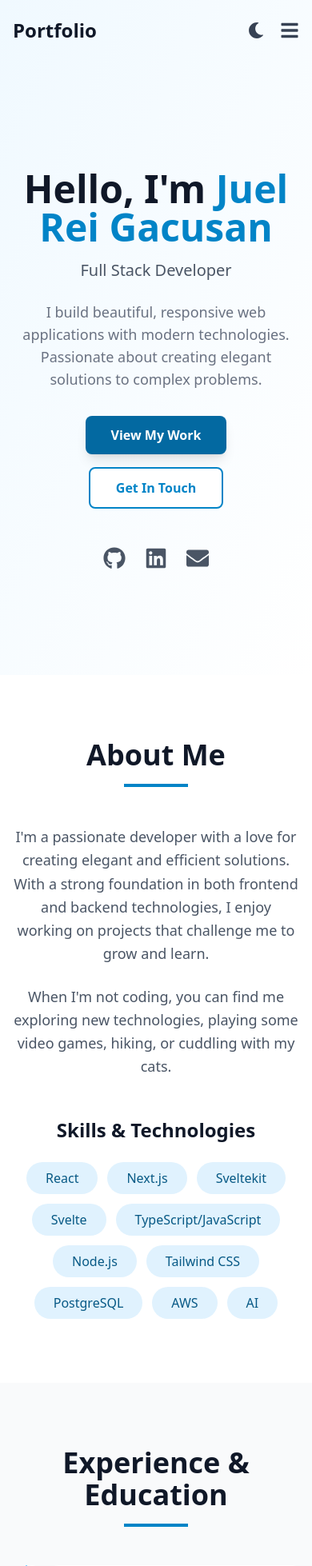
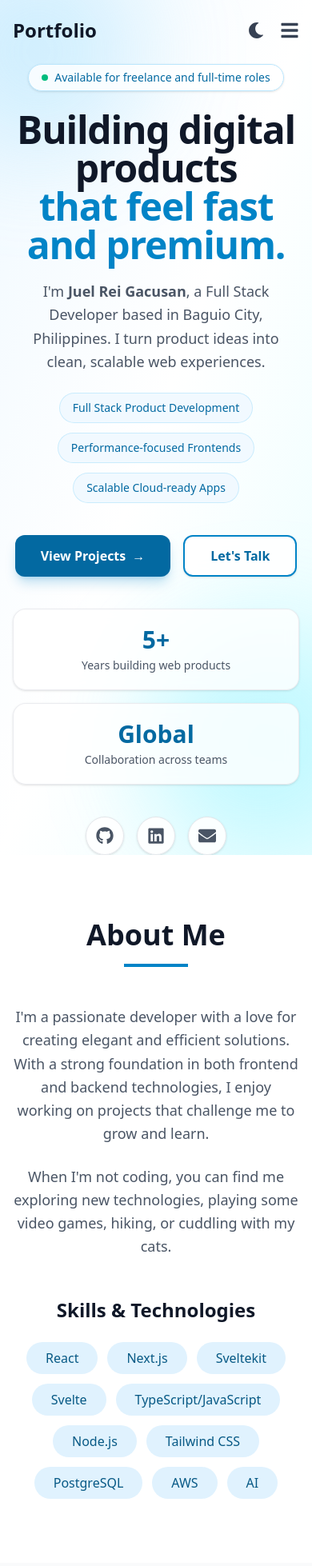
Before and after one commit to jrsgacusan/portfolio, a React (Vite) app: page / in a window 390 px wide. Shown: the top 1958 px of the page at 80% size. Built offline with nearby package versions, Linux system fonts and the light colour scheme.

Commit message:
make it better

```diff
--- a/src/App.tsx
+++ b/src/App.tsx
@@ -6,28 +6,64 @@ import Timeline from './components/Timeline'
 import Projects from './components/Projects'
 import Contact from './components/Contact'
 import Footer from './components/Footer'
+import Reveal from './components/Reveal'
 import { timelineData } from './data/timelineData'
 
 function App() {
   const [isScrolled, setIsScrolled] = useState(false)
+  const [scrollProgress, setScrollProgress] = useState(0)
 
   useEffect(() => {
     const handleScroll = () => {
       setIsScrolled(window.scrollY > 50)
+
+      const scrollTop = window.scrollY
+      const scrollHeight =
+        document.documentElement.scrollHeight - window.innerHeight
+
+      if (scrollHeight <= 0) {
+        setScrollProgress(0)
+        return
+      }
+
+      const progress = Math.min((scrollTop / scrollHeight) * 100, 100)
+      setScrollProgress(progress)
     }
-    window.addEventListener('scroll', handleScroll)
-    return () => window.removeEventListener('scroll', handleScroll)
+
+    handleScroll()
+    window.addEventListener('scroll', handleScroll, { passive: true })
+    window.addEventListener('resize', handleScroll)
+
+    return () => {
+      window.removeEventListener('scroll', handleScroll)
+      window.removeEventListener('resize', handleScroll)
+    }
   }, [])
 
   return (
     <div className="min-h-screen">
+      <div className="fixed top-0 left-0 right-0 z-60 h-[2px]  backdrop-blur-sm pointer-events-none">
+        <div
+          className="h-full bg-linear-to-r from-cyan-400 via-primary-500 to-indigo-500 shadow-[0_0_12px_rgba(14,165,233,0.9)] transition-[width] duration-150 ease-out"
+          style={{ width: `${scrollProgress}%` }}
+          aria-hidden="true"
+        />
+      </div>
       <Header isScrolled={isScrolled} />
       <main>
         <Hero />
-        <About />
-        <Timeline data={timelineData} />
-        <Projects />
-        <Contact />
+        <Reveal>
+          <About />
+        </Reveal>
+        <Reveal delayMs={70}>
+          <Timeline data={timelineData} />
+        </Reveal>
+        <Reveal delayMs={120}>
+          <Projects />
+        </Reveal>
+        <Reveal delayMs={170}>
+          <Contact />
+        </Reveal>
       </main>
       <Footer />
     </div>
--- a/src/components/Hero.tsx
+++ b/src/components/Hero.tsx
@@ -2,54 +2,98 @@ import { getSocialLinks, personalData } from '../data/personalData'
 
 const Hero = () => {
   const socialLinks = getSocialLinks()
+  const focusAreas = [
+    'Full Stack Product Development',
+    'Performance-focused Frontends',
+    'Scalable Cloud-ready Apps',
+  ]
 
   return (
     <section
       id="home"
-      className="min-h-screen flex items-center justify-center bg-gradient-to-br from-primary-50 to-white dark:from-gray-900 dark:to-gray-800 pt-20 px-4 sm:px-6 lg:px-8"
+      className="relative overflow-hidden min-h-screen flex items-center justify-center bg-linear-to-br from-primary-50 via-white to-cyan-50 dark:from-gray-900 dark:via-gray-900 dark:to-gray-800 pt-20 px-4 sm:px-6 lg:px-8"
     >
-      <div className="container mx-auto max-w-4xl text-center">
-        <div className="mb-8">
-          <h1 className="text-5xl sm:text-6xl md:text-7xl font-bold text-gray-900 dark:text-gray-100 mb-4">
-            Hello, I'm{' '}
-            <span className="text-primary-600 dark:text-primary-400">
-              {personalData.name}
-            </span>
-          </h1>
-          <p className="text-xl sm:text-2xl text-gray-600 dark:text-gray-300 mb-6">
-            {personalData.title}
-          </p>
-          <p className="text-lg text-gray-500 dark:text-gray-400 max-w-2xl mx-auto mb-8">
-            {personalData.heroDescription}
-          </p>
+      <div className="pointer-events-none absolute -top-16 -left-20 h-64 w-64 rounded-full bg-primary-300/30 blur-3xl dark:bg-primary-700/30" />
+      <div className="pointer-events-none absolute bottom-0 -right-20 h-72 w-72 rounded-full bg-cyan-300/30 blur-3xl dark:bg-cyan-900/40" />
+
+      <div className="container relative mx-auto max-w-5xl text-center">
+        <div className="inline-flex items-center gap-2 rounded-full border border-primary-200 bg-white/80 px-4 py-1.5 text-sm font-medium text-primary-700 shadow-sm backdrop-blur dark:border-primary-700 dark:bg-gray-800/80 dark:text-primary-300">
+          <span className="h-2 w-2 rounded-full bg-emerald-500" />
+          Available for freelance and full-time roles
         </div>
 
-        <div className="flex flex-wrap justify-center gap-4 mb-12">
+        <h1 className="mt-6 text-5xl sm:text-6xl md:text-7xl font-black tracking-tight text-gray-900 dark:text-gray-100">
+          Building digital products
+          <span className="block text-primary-600 dark:text-primary-400">
+            that feel fast and premium.
+          </span>
+        </h1>
+
+        <p className="mt-5 text-lg sm:text-xl text-gray-600 dark:text-gray-300 max-w-3xl mx-auto leading-relaxed">
+          I&apos;m <span className="font-semibold">{personalData.name}</span>, a{' '}
+          {personalData.title} based in {personalData.location}. I turn product
+          ideas into clean, scalable web experiences.
+        </p>
+
+        <div className="mt-6 flex flex-wrap justify-center gap-3">
+          {focusAreas.map(area => (
+            <span
+              key={area}
+              className="rounded-full border border-primary-200/70 bg-primary-50/90 px-4 py-2 text-sm font-medium text-primary-700 dark:border-primary-700/60 dark:bg-primary-900/40 dark:text-primary-200"
+            >
+              {area}
+            </span>
+          ))}
+        </div>
+
+        <div className="mt-10 flex flex-wrap justify-center gap-4">
           <a
             href="#projects"
-            className="px-8 py-3 bg-primary-700 text-white rounded-lg font-semibold hover:bg-primary-800 transition-colors shadow-lg hover:shadow-xl"
+            className="group inline-flex items-center gap-2 rounded-xl bg-primary-700 px-8 py-3 font-semibold text-white shadow-lg shadow-primary-600/25 transition-all hover:-translate-y-0.5 hover:bg-primary-800"
           >
-            View My Work
+            View Projects
+            <span className="transition-transform group-hover:translate-x-1">
+              →
+            </span>
           </a>
           <a
             href="#contact"
-            className="px-8 py-3 bg-white dark:bg-gray-800 text-primary-600 dark:text-primary-400 border-2 border-primary-600 dark:border-primary-400 rounded-lg font-semibold hover:bg-primary-50 dark:hover:bg-gray-700 transition-colors"
+            className="rounded-xl border-2 border-primary-600 bg-white/90 px-8 py-3 font-semibold text-primary-700 shadow-sm backdrop-blur transition-all hover:-translate-y-0.5 hover:bg-primary-50 dark:border-primary-400 dark:bg-gray-800/90 dark:text-primary-300 dark:hover:bg-gray-700"
           >
-            Get In Touch
+            Let&apos;s Talk
           </a>
         </div>
 
-        <div className="flex justify-center space-x-6">
+        <div className="mt-10 grid grid-cols-1 gap-4 sm:grid-cols-2">
+          <div className="rounded-2xl border border-gray-200/80 bg-white/80 p-5 shadow-sm backdrop-blur dark:border-gray-700 dark:bg-gray-800/70">
+            <p className="text-3xl font-bold text-primary-700 dark:text-primary-300">
+              5+
+            </p>
+            <p className="mt-1 text-sm text-gray-600 dark:text-gray-300">
+              Years building web products
+            </p>
+          </div>
+          <div className="rounded-2xl border border-gray-200/80 bg-white/80 p-5 shadow-sm backdrop-blur dark:border-gray-700 dark:bg-gray-800/70">
+            <p className="text-3xl font-bold text-primary-700 dark:text-primary-300">
+              Global
+            </p>
+            <p className="mt-1 text-sm text-gray-600 dark:text-gray-300">
+              Collaboration across teams
+            </p>
+          </div>
+        </div>
+
+        <div className="mt-10 flex justify-center gap-4">
           {socialLinks.map(({ icon: Icon, href, label }) => (
             <a
               key={label}
               href={href}
               target="_blank"
               rel="noopener noreferrer"
-              className="text-gray-600 dark:text-gray-400 hover:text-primary-600 dark:hover:text-primary-400 transition-colors"
+              className="inline-flex h-12 w-12 items-center justify-center rounded-full border border-gray-200 bg-white/90 text-gray-600 shadow-sm transition-all hover:-translate-y-0.5 hover:border-primary-300 hover:text-primary-600 dark:border-gray-700 dark:bg-gray-800/80 dark:text-gray-300 dark:hover:border-primary-500 dark:hover:text-primary-400"
               aria-label={label}
             >
-              <Icon size={28} />
+              <Icon size={22} />
             </a>
           ))}
         </div>
--- /dev/null
+++ b/src/components/Reveal.tsx
@@ -0,0 +1,44 @@
+import { useEffect, useRef, useState } from 'react'
+
+interface RevealProps {
+  children: React.ReactNode
+  delayMs?: number
+}
+
+const Reveal = ({ children, delayMs = 0 }: RevealProps) => {
+  const [isVisible, setIsVisible] = useState(false)
+  const containerRef = useRef<HTMLDivElement>(null)
+
+  useEffect(() => {
+    const node = containerRef.current
+    if (!node) return
+
+    const observer = new IntersectionObserver(
+      entries => {
+        entries.forEach(entry => {
+          if (entry.isIntersecting) {
+            setIsVisible(true)
+            observer.unobserve(entry.target)
+          }
+        })
+      },
+      { threshold: 0.15, rootMargin: '0px 0px -60px 0px' }
+    )
+
+    observer.observe(node)
+
+    return () => observer.disconnect()
+  }, [])
+
+  return (
+    <div
+      ref={containerRef}
+      className={`reveal-section ${isVisible ? 'is-visible' : ''}`}
+      style={{ transitionDelay: `${delayMs}ms` }}
+    >
+      {children}
+    </div>
+  )
+}
+
+export default Reveal
--- a/src/index.css
+++ b/src/index.css
@@ -12,6 +12,20 @@
   }
 }
 
+.reveal-section {
+  opacity: 0;
+  transform: translateY(24px) scale(0.99);
+  transition:
+    opacity 700ms ease,
+    transform 700ms ease;
+  will-change: opacity, transform;
+}
+
+.reveal-section.is-visible {
+  opacity: 1;
+  transform: translateY(0) scale(1);
+}
+
 @theme {
   --color-primary-50: #f0f9ff;
   --color-primary-100: #e0f2fe;
```
Also changed, not shown: src/components/Projects.tsx (+40 -6 lines).
